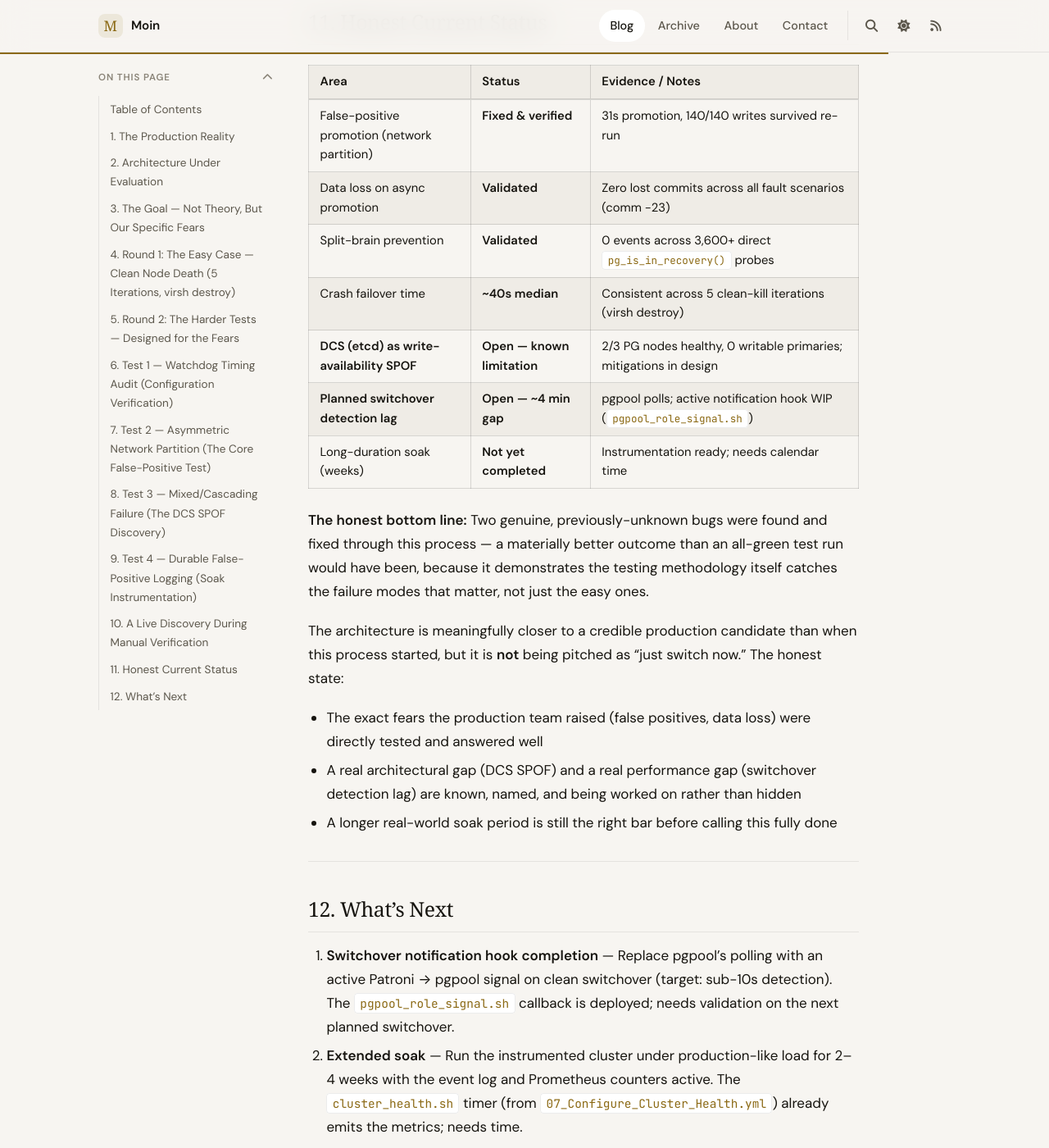
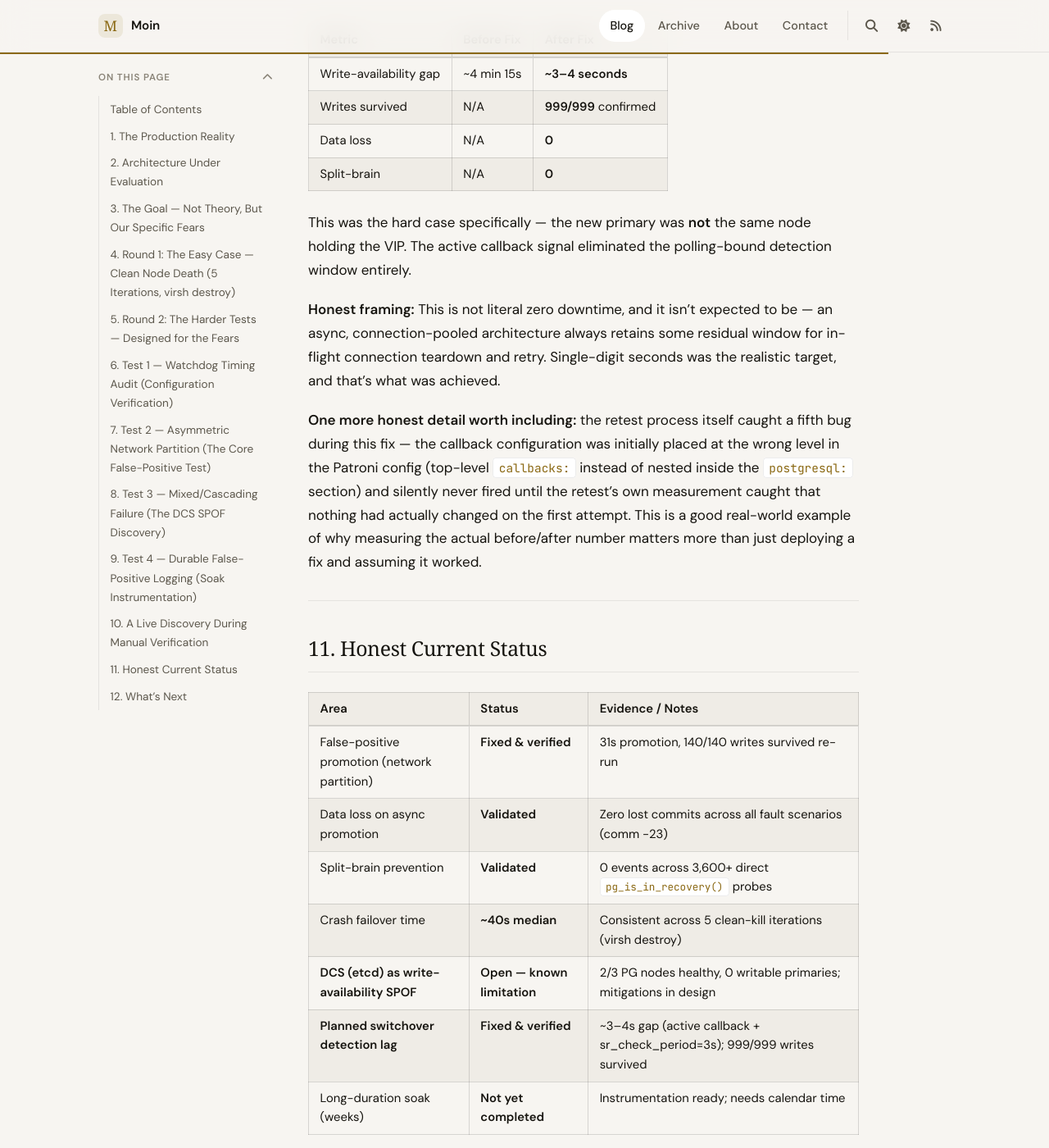
Before and after one commit to marufmoinuddin/marufmoinuddin.github.io, a Jekyll site: the page built from _posts/2026-08-12-ha-postgresql-testing-journey.md, in a window 1280 px wide and 1400 px high, scrolled down 13357 px. Shown: the whole window at 82% size. Built offline with Jekyll 4.4.1, drawn with Linux system fonts in a browser that asks for light colours; some web fonts are replaced; comment, search, counter and statistics services are not loaded; some of the changed text lies outside the part shown.

Commit message:
feat(blog): update HA testing journey post — switchover gap resolved (~3-4s, 999/999 writes survived), 3rd bug caught in retest, honest framing preserved

````diff
--- a/_posts/2026-08-12-ha-postgresql-testing-journey.md
+++ b/_posts/2026-08-12-ha-postgresql-testing-journey.md
@@ -1,11 +1,11 @@
 ---
 layout: post
-title: "Testing High Availability PostgreSQL: From Manual Failover to Patroni + etcd + pgpool-II — A Journey of Real Faults, Honest Gaps, and Two Bugs We Didn't Expect"
+title: "Testing High Availability PostgreSQL: From Manual Failover to Patroni + etcd + pgpool-II — A Journey of Real Faults, Honest Gaps, and Three Bugs We Didn't Expect"
 date: 2026-08-12
 category: PostgreSQL
 tags: [postgresql, patroni, etcd, pgpool-ii, high-availability, pgbackrest, failover, fault-injection, testing, production-readiness]
 excerpt: "An honest engineering journey testing Patroni + etcd + pgpool-II against the exact fears that kept production on manual failover — false positives, data loss, and the real bugs we found along the way."
-read_time: 28
+read_time: 29
 ---
 
 ## Table of Contents
@@ -365,13 +365,14 @@ In one observed run this produced roughly a **4-minute write-availability gap**
 
 **Root cause:** `sr_check_period = 10` (default) → pgpool only checks primary role every 10s. With 3 backends, worst-case detection = 30s + election + attach. But more critically, **no active notification** from Patroni on clean switchover.
 
-**Fix in progress** (deployed via `08_Configure_Switchover_Signal.yml` + `files/pgpool_role_signal.sh`):
+**Fix deployed and validated** (deployed via `08_Configure_Switchover_Signal.yml` + `files/pgpool_role_signal.sh`):
 
 Patroni `on_role_change` callback → `pcp_promote_node` on all pgpool nodes immediately:
 ```yaml
-# In patroni.yml (rendered by 03_Configure_Patroni.yml):
-callbacks:
-  on_role_change: /usr/local/sbin/pgpool_role_signal.sh
+# In patroni.yml (rendered by 03_Configure_Patroni.yml), nested under postgresql: section:
+postgresql:
+  callbacks:
+    on_role_change: /usr/local/sbin/pgpool_role_signal.sh
 ```
 
 ```bash
@@ -387,7 +388,20 @@ callbacks:
 sr_check_period = 3   # bounds residual window; overhead: 1 trivial query/backend/3s
 ```
 
-**Target:** Sub-10s detection on clean switchover.
+**Validated result (clean, isolated retest — single switchover, not compounded by rapid repeated ones):**
+
+| Metric | Before Fix | After Fix |
+|--------|-----------|-----------|
+| Write-availability gap | ~4 min 15s | **~3–4 seconds** |
+| Writes survived | N/A | **999/999** confirmed |
+| Data loss | N/A | **0** |
+| Split-brain | N/A | **0** |
+
+This was the hard case specifically — the new primary was **not** the same node holding the VIP. The active callback signal eliminated the polling-bound detection window entirely.
+
+**Honest framing:** This is not literal zero downtime, and it isn't expected to be — an async, connection-pooled architecture always retains some residual window for in-flight connection teardown and retry. Single-digit seconds was the realistic target, and that's what was achieved.
+
+**One more honest detail worth including:** the retest process itself caught a fifth bug during this fix — the callback configuration was initially placed at the wrong level in the Patroni config (top-level `callbacks:` instead of nested inside the `postgresql:` section) and silently never fired until the retest's own measurement caught that nothing had actually changed on the first attempt. This is a good real-world example of why measuring the actual before/after number matters more than just deploying a fix and assuming it worked.
 
 ---
 
@@ -400,25 +414,25 @@ sr_check_period = 3   # bounds residual window; overhead: 1 trivial query/backen
 | Split-brain prevention | **Validated** | 0 events across 3,600+ direct `pg_is_in_recovery()` probes |
 | Crash failover time | **~40s median** | Consistent across 5 clean-kill iterations (virsh destroy) |
 | **DCS (etcd) as write-availability SPOF** | **Open — known limitation** | 2/3 PG nodes healthy, 0 writable primaries; mitigations in design |
-| **Planned switchover detection lag** | **Open — ~4 min gap** | pgpool polls; active notification hook WIP (`pgpool_role_signal.sh`) |
+| **Planned switchover detection lag** | **Fixed & verified** | ~3–4s gap (active callback + sr_check_period=3s); 999/999 writes survived |
 | Long-duration soak (weeks) | **Not yet completed** | Instrumentation ready; needs calendar time |
 
-**The honest bottom line:** Two genuine, previously-unknown bugs were found and fixed through this process — a materially better outcome than an all-green test run would have been, because it demonstrates the testing methodology itself catches the failure modes that matter, not just the easy ones.
+**The honest bottom line:** Three genuine, previously-unknown bugs were found and fixed through this process — a materially better outcome than an all-green test run would have been, because it demonstrates the testing methodology itself catches the failure modes that matter, not just the easy ones.
 
 The architecture is meaningfully closer to a credible production candidate than when this process started, but it is **not** being pitched as "just switch now." The honest state:
 
 - The exact fears the production team raised (false positives, data loss) were directly tested and answered well
-- A real architectural gap (DCS SPOF) and a real performance gap (switchover detection lag) are known, named, and being worked on rather than hidden
+- A real architectural gap (DCS SPOF) is known, named, and being worked on rather than hidden
+- The performance gap (switchover detection lag) has been resolved to single-digit seconds
 - A longer real-world soak period is still the right bar before calling this fully done
 
 ---
 
 ## 12. What's Next
 
-1. **Switchover notification hook completion** — Replace pgpool's polling with an active Patroni → pgpool signal on clean switchover (target: sub-10s detection). The `pgpool_role_signal.sh` callback is deployed; needs validation on the next planned switchover.
-2. **Extended soak** — Run the instrumented cluster under production-like load for 2–4 weeks with the event log and Prometheus counters active. The `cluster_health.sh` timer (from `07_Configure_Cluster_Health.yml`) already emits the metrics; needs time.
-3. **etcd topology decision** — Evaluate the three mitigations for the DCS SPOF (witness nodes, decoupled failure domain, 5-node etcd) and pick one for the next validation cycle. The `etcd_group` variable in `variables.yaml.example` supports dedicated witness groups.
-4. **Documentation alignment** — Update all internal runbooks to reflect the *actual* measured numbers (31s partition recovery, 40s crash failover, 4 min switchover gap) instead of aspirational claims.
+1. **Extended soak** — Run the instrumented cluster under production-like load for 2–4 weeks with the event log and Prometheus counters active. The `cluster_health.sh` timer (from `07_Configure_Cluster_Health.yml`) already emits the metrics; needs time.
+2. **etcd topology decision** — Evaluate the three mitigations for the DCS SPOF (witness nodes, decoupled failure domain, 5-node etcd) and pick one for the next validation cycle. The `etcd_group` variable in `variables.yaml.example` supports dedicated witness groups.
+3. **Documentation alignment** — Update all internal runbooks to reflect the *actual* measured numbers (31s partition recovery, 40s crash failover, ~3–4s switchover) instead of aspirational claims.
 
 The journey continues. The goal was never a green checkbox — it was earning the production team's trust with evidence. That trust is built on the bugs we found, not the ones we didn't.
 
--- a/assets/js/search-index.json
+++ b/assets/js/search-index.json
@@ -1,7 +1,7 @@
 [
   {
-    "title": "Testing High Availability PostgreSQL: From Manual Failover to Patroni + etcd + pgpool-II \u2014 A Journey of Real Faults, Honest Gaps, and Two Bugs We Didn't Expect",
-    "url": "/blog/2026/08/testing-high-availability-postgresql-from-manual-failover-to-patroni-etcd-pgpool-ii-a-journey-of-real-faults-honest-gaps-and-two-bugs-we-didn-t-expect/",
+    "title": "Testing High Availability PostgreSQL: From Manual Failover to Patroni + etcd + pgpool-II \u2014 A Journey of Real Faults, Honest Gaps, and Three Bugs We Didn't Expect",
+    "url": "/blog/2026/08/testing-high-availability-postgresql-from-manual-failover-to-patroni-etcd-pgpool-ii-a-journey-of-real-faults-honest-gaps-and-three-bugs-we-didn-t-expect/",
     "excerpt": "An honest engineering journey testing Patroni + etcd + pgpool-II against the exact fears that kept production on manual failover \u2014 false positives, data loss, and the real bugs we found along the way.",
     "tags": [
       "postgresql",
````
